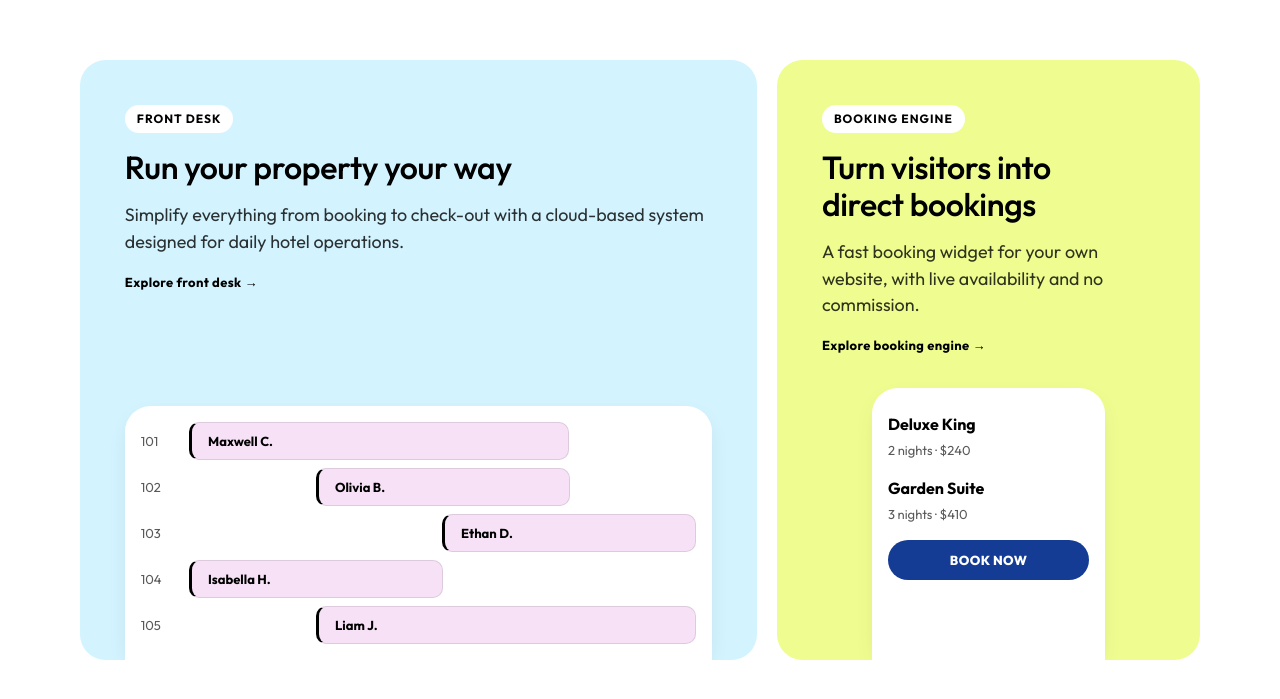
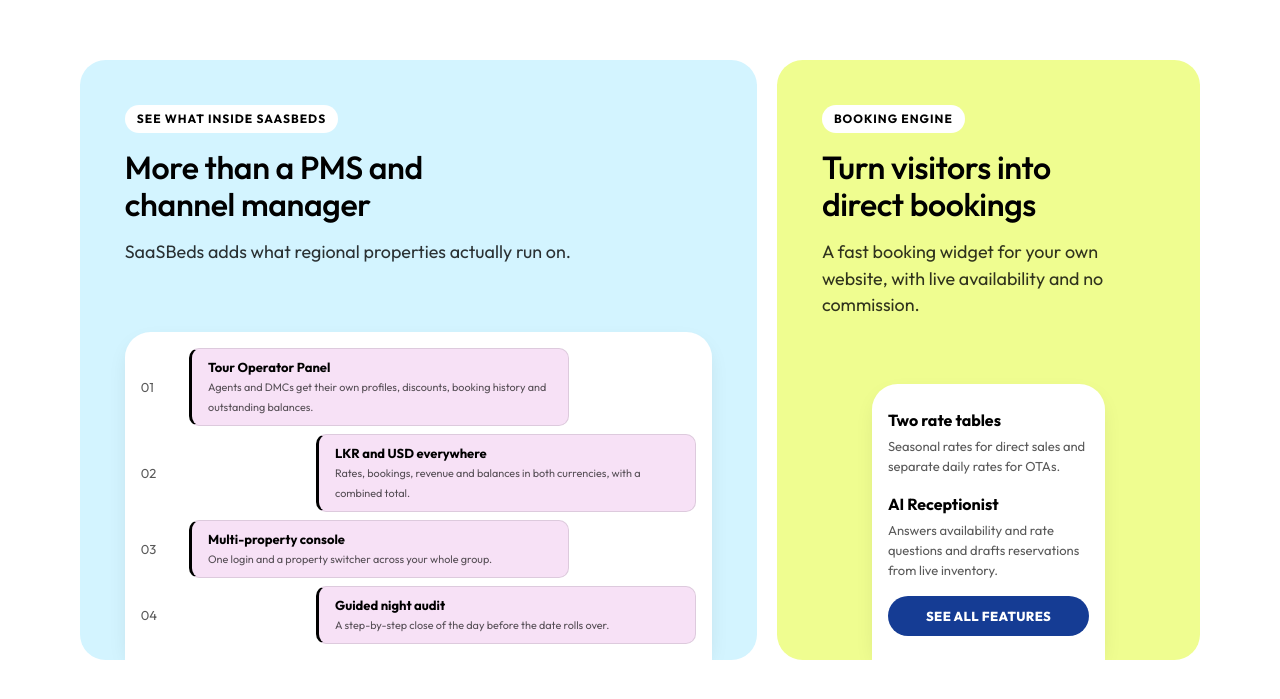
Before and after one commit to binuriii/SaasBeds, a Vue app: page /#/ in a window 1280 px wide. Shown: the part 1695-2394 px from the top of the page. Built offline with nearby package versions, Linux system fonts and the light colour scheme.

Commit message:
Update ProductCards component with new content and styling adjustments for improved clarity and presentation

```diff
--- a/src/pages/Home/ProductCards/ProductCards.css
+++ b/src/pages/Home/ProductCards/ProductCards.css
@@ -53,10 +53,12 @@
   background: var(--color-pink);
   border: 1px solid var(--color-border); border-left: 3px solid var(--color-black);
   border-radius: var(--radius-sm);
-  font-weight: 700; white-space: nowrap; overflow: hidden;
+  font-weight: 700; overflow: hidden;
   /* bookings stretch out from the left, row by row */
   transform: scaleX(0); transform-origin: left; opacity: 0;
 }
+.pc__row b span, .pc__row b small { display: block; }
+.pc__row b small { font-weight: 400; color: var(--color-text-muted); }
 .pc.is-in .pc__row b {
   animation: pc-stretch 0.8s var(--ease) forwards;
   animation-delay: calc(1.1s + var(--r) * 0.18s);
@@ -66,7 +68,7 @@
 .pc__phone {
   margin-top: auto; align-self: center; margin-bottom: calc(var(--pad) * -1);
   width: min(70%, calc(var(--space-5) * 6));
-  height: clamp(200px, 34vh, 300px);
+  min-height: clamp(200px, 34vh, 300px);
   display: grid; align-content: start; gap: var(--space-2);
   padding: var(--space-3) var(--space-2);
   background: var(--color-white); color: var(--color-black);
--- a/src/pages/Home/ProductCards/ProductCards.vue
+++ b/src/pages/Home/ProductCards/ProductCards.vue
@@ -37,17 +37,19 @@ onBeforeUnmount(() => io && io.disconnect())
       <!-- cards -->
       <div class="pc__grid">
         <article class="pc__card pc__card--sky" style="--c: 0">
-          <span class="badge pc__badge pc__in" style="--i: 0">Front desk</span>
-          <h3 class="pc__in" style="--i: 1">Run your property your way</h3>
+          <span class="badge pc__badge pc__in" style="--i: 0">See What inside SaaSBeds</span>
+          <h3 class="pc__in" style="--i: 1">More than a PMS and <br> channel manager</h3>
           <p class="lead pc__in" style="--i: 2">
-            Simplify everything from booking to check-out with a cloud-based system designed for daily hotel operations.
+            SaaSBeds adds what regional properties actually run on.
           </p>
-          <a href="#" class="more pc__in" style="--i: 3">Explore front desk →</a>
 
           <div class="pc__cal" aria-hidden="true">
             <div v-for="(r, i) in rooms" :key="r.no" class="pc__row">
               <em>{{ r.no }}</em>
-              <b :style="{ gridColumn: `${r.start + 1} / span ${r.span}`, '--r': i }">{{ r.name }}</b>
+              <b :style="{ gridColumn: `${r.start + 1} / span ${r.span}`, '--r': i }">
+                <span>{{ r.name }}</span>
+                <small>{{ r.text }}</small>
+              </b>
             </div>
           </div>
         </article>
@@ -58,14 +60,13 @@ onBeforeUnmount(() => io && io.disconnect())
           <p class="lead pc__in" style="--i: 2">
             A fast booking widget for your own website, with live availability and no commission.
           </p>
-          <a href="#" class="more pc__in" style="--i: 3">Explore booking engine →</a>
 
           <div class="pc__phone" aria-hidden="true">
             <div v-for="(s, i) in stays" :key="s.name" class="pc__stay" :style="{ '--s': i }">
               <strong>{{ s.name }}</strong>
               <small class="text-muted">{{ s.meta }}</small>
             </div>
-            <span class="btn btn-cta pc__book">Book now</span>
+            <span class="btn btn-cta pc__book">See all features</span>
           </div>
         </article>
       </div>
--- a/src/pages/Home/ProductCards/ProductCardsData.js
+++ b/src/pages/Home/ProductCards/ProductCardsData.js
@@ -1,21 +1,20 @@
 export const productCardsHeading = {
-  title1: 'One platform for',
-  title2: 'every part of your stay',
+  title1: 'What Makes',
+  title2: 'SaasBeds Different',
   description:
-    'Manage the front desk and grow direct bookings with tools built to work together.',
+    'Most hotel systems stop at the front desk and OTAs. SaaSBeds adds what regional properties actually run on.',
 }
 
-// Front desk calendar rows: start = first date column (1-4), span = number of nights
+// Front desk calendar rows: start = first date column (1-4), span = number of columns
 export const rooms = [
-  { no: '101', name: 'Maxwell C.',  start: 1, span: 3 },
-  { no: '102', name: 'Olivia B.',   start: 2, span: 2 },
-  { no: '103', name: 'Ethan D.',    start: 3, span: 2 },
-  { no: '104', name: 'Isabella H.', start: 1, span: 2 },
-  { no: '105', name: 'Liam J.',     start: 2, span: 3 },
+  { no: '01', name: 'Tour Operator Panel',    text: 'Agents and DMCs get their own profiles, discounts, booking history and outstanding balances.', start: 1, span: 3 },
+  { no: '02', name: 'LKR and USD everywhere', text: 'Rates, bookings, revenue and balances in both currencies, with a combined total.',             start: 2, span: 3 },
+  { no: '03', name: 'Multi-property console', text: 'One login and a property switcher across your whole group.',                                   start: 1, span: 3 },
+  { no: '04', name: 'Guided night audit',     text: 'A step-by-step close of the day before the date rolls over.',                                  start: 2, span: 3 },
 ]
 
 // Booking engine phone preview
 export const stays = [
-  { name: 'Deluxe King',  meta: '2 nights · $240' },
-  { name: 'Garden Suite', meta: '3 nights · $410' },
+  { name: 'Two rate tables',  meta: 'Seasonal rates for direct sales and separate daily rates for OTAs.' },
+  { name: 'AI Receptionist',  meta: 'Answers availability and rate questions and drafts reservations from live inventory.' },
 ]
```
